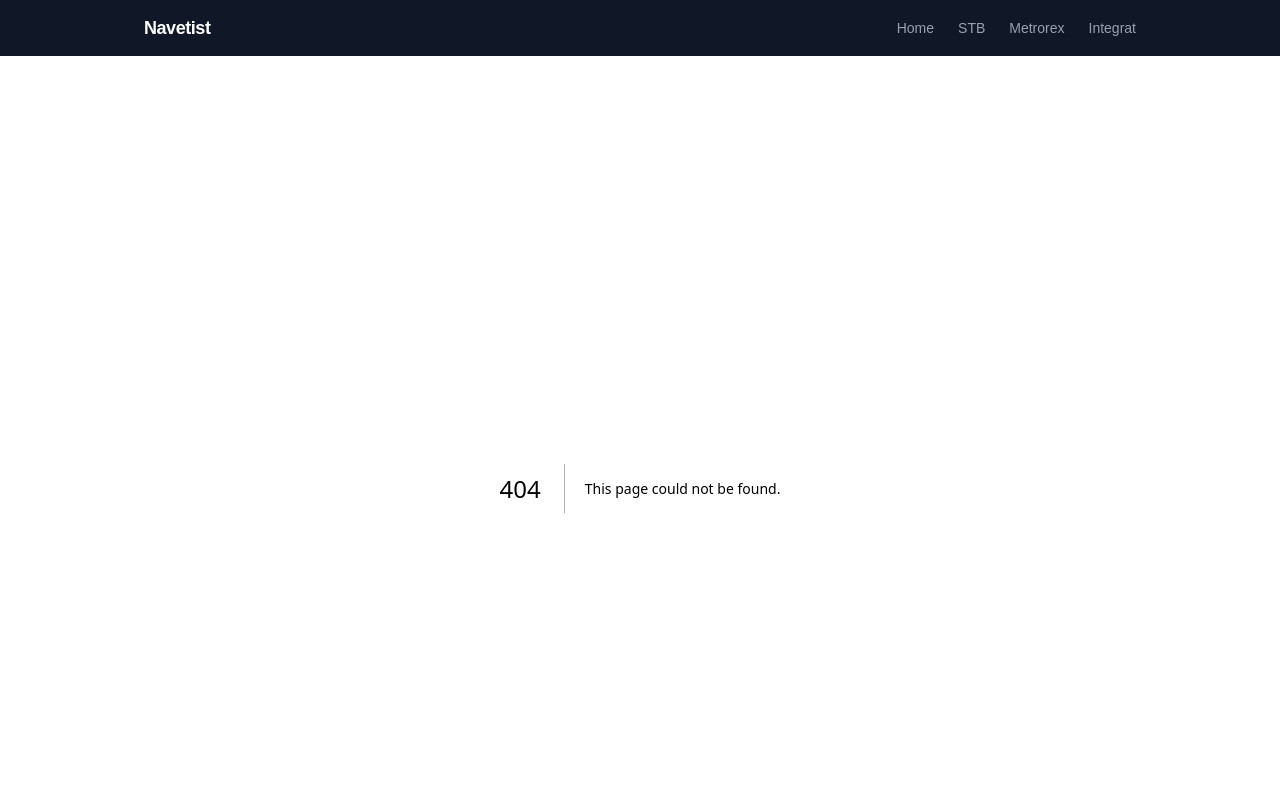
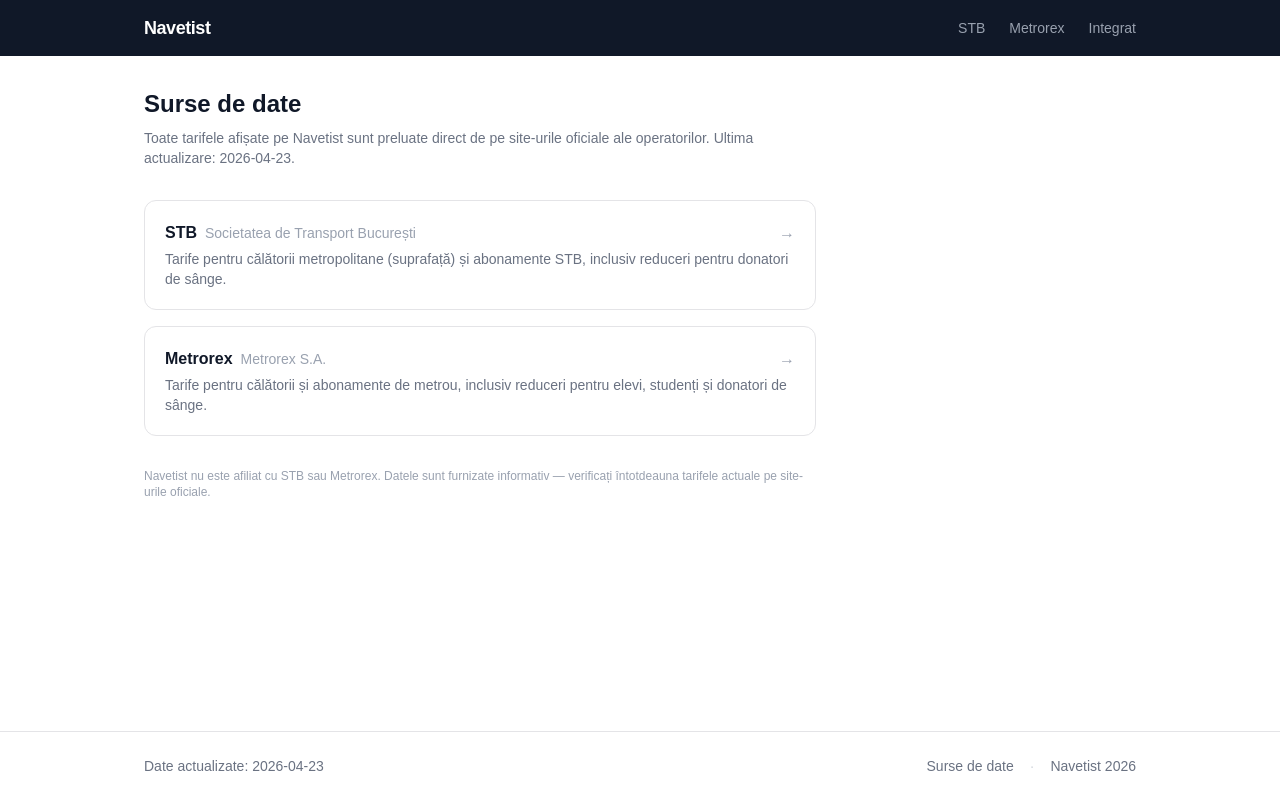
Before and after one commit to silviuio/navetist, a Next.js app: page /surse in a window 1280 px wide. Before the commit this address had no page. Shown: the top 810 px of the page. Built offline with nearby package versions, Linux system fonts and the light colour scheme.

Commit message:
Refactor FareCard component layout and update Metrorex styling; add Footer and SourcesNote components

```diff
--- a/app/components/FareCard.tsx
+++ b/app/components/FareCard.tsx
@@ -3,7 +3,7 @@
 
 const operatorBg: Record<Operator, string> = {
   stb: "bg-emerald-900",
-  metrorex: "bg-gray-800",
+  metrorex: "bg-sky-950",
   integrated: "bg-slate-700",
 };
 
@@ -13,17 +13,15 @@
 
 const FareCard = ({ fare }: Props) => {
   return (
-    <div className={`${operatorBg[fare.operator]} text-white p-4 rounded-lg`}>
-      <div className="flex items-start justify-between">
-        <h3 className="text-xl font-semibold">{fare.name}</h3>
-        <span className="text-lg font-bold">{fare.price} RON</span>
-      </div>
+    <div className={`${operatorBg[fare.operator]} text-white rounded-lg flex`}>
+      <div className="flex-1 p-4">
+        <h3 className="font-semibold text-base leading-snug mb-2">{fare.name}</h3>
 
-      <div className="mt-2 text-sm text-gray-300 space-y-1">
+        <div className="text-sm text-gray-300 space-y-1">
           {fare.category === "trip" && (
             <>
               <p>Preț per călătorie: {pricePerTrip(fare).toFixed(2)} RON</p>
-            {fare.validityMinutes && <p>Valabilitate: {fare.validityMinutes} minute</p>}
+              {fare.validityMinutes && <p>Valabilitate: {fare.validityMinutes} min</p>}
               {fare.transferable && <p>Transfer între linii inclus</p>}
             </>
           )}
@@ -33,7 +31,7 @@
               <p>Valabilitate: {fare.duration.value} {fare.duration.unit}</p>
               <p>Necesită validare la prima utilizare</p>
               {fare.activationWindowMinutes && (
-              <p>Fereastră activare: {fare.activationWindowMinutes} minute</p>
+                <p>Fereastră activare: {fare.activationWindowMinutes} min</p>
               )}
             </>
           )}
@@ -45,9 +43,11 @@
             </>
           )}
 
-        <p className="text-gray-400 text-xs uppercase tracking-wide mt-2">
-          {fare.operator} · {fare.scope}
-        </p>
+        </div>
+      </div>
+
+      <div className="border-l border-white/10 flex items-center justify-center px-4 min-w-[80px]">
+        <span className="text-lg font-bold whitespace-nowrap">{fare.price} RON</span>
       </div>
     </div>
   );
--- /dev/null
+++ b/app/components/Footer.tsx
@@ -0,0 +1,19 @@
+import Link from "next/link";
+import { faresData } from "../lib/fares";
+
+export default function Footer() {
+  return (
+    <footer className="border-t border-zinc-200 dark:border-zinc-800 mt-2">
+      <div className="max-w-5xl mx-auto px-4 py-6 flex flex-col sm:flex-row items-center justify-between gap-3 text-sm text-gray-500 dark:text-gray-400">
+        <span>Date actualizate: {faresData.meta.lastUpdated}</span>
+        <div className="flex items-center gap-4">
+          <Link href="/surse" className="hover:text-gray-800 dark:hover:text-gray-200 transition-colors">
+            Surse de date
+          </Link>
+          <span className="text-gray-300 dark:text-gray-700">·</span>
+          <span>Navetist {new Date().getFullYear()}</span>
+        </div>
+      </div>
+    </footer>
+  );
+}
--- a/app/components/Navbar.tsx
+++ b/app/components/Navbar.tsx
@@ -5,7 +5,6 @@
 import { useState } from "react";
 
 const links = [
-  { href: "/", label: "Home" },
   { href: "/stb", label: "STB" },
   { href: "/metrorex", label: "Metrorex" },
   { href: "/integrat", label: "Integrat" },
--- /dev/null
+++ b/app/components/SourcesNote.tsx
@@ -0,0 +1,36 @@
+import Link from "next/link";
+import { faresData } from "../lib/fares";
+
+type Props = {
+  sources: ("stb" | "metrorex")[];
+};
+
+const sourceLinks: Record<"stb" | "metrorex", { label: string; href: string }> = {
+  stb: { label: "stbsa.ro", href: faresData.meta.sources.stb },
+  metrorex: { label: "metrorex.ro", href: faresData.meta.sources.metrorex },
+};
+
+export default function SourcesNote({ sources }: Props) {
+  return (
+    <p className="text-xs text-gray-400 dark:text-gray-500 mt-10 pt-6 border-t border-zinc-200 dark:border-zinc-800">
+      Surse:{" "}
+      {sources.map((s, i) => (
+        <span key={s}>
+          <a
+            href={sourceLinks[s].href}
+            target="_blank"
+            rel="noopener noreferrer"
+            className="underline hover:text-gray-600 dark:hover:text-gray-300 transition-colors"
+          >
+            {sourceLinks[s].label}
+          </a>
+          {i < sources.length - 1 && " · "}
+        </span>
+      ))}{" "}
+      — actualizat {faresData.meta.lastUpdated}. {" "}
+      <Link href="/surse" className="underline hover:text-gray-600 dark:hover:text-gray-300 transition-colors">
+        Vezi toate sursele
+      </Link>
+    </p>
+  );
+}
--- a/app/layout.tsx
+++ b/app/layout.tsx
@@ -1,6 +1,7 @@
 import type { Metadata } from "next";
 import { Geist, Geist_Mono } from "next/font/google";
 import Navbar from "./components/Navbar";
+import Footer from "./components/Footer";
 import "./globals.css";
 
 const geistSans = Geist({
@@ -33,6 +34,7 @@
           <main className="flex-1 w-full max-w-5xl mx-auto px-4 py-8">
             {children}
           </main>
+          <Footer />
         </body>
     </html>
   );
--- a/app/metrorex/page.tsx
+++ b/app/metrorex/page.tsx
@@ -10,14 +10,14 @@
   return (
     <div>
       <div className="mb-8">
-        <span className="text-xs font-semibold bg-gray-700 text-gray-100 px-2 py-1 rounded">
+        <span className="text-xs font-semibold bg-sky-950 text-sky-100 px-2 py-1 rounded">
           Metrorex
         </span>
         <h1 className="text-2xl font-bold text-gray-900 dark:text-white mt-3 mb-1">
           Metrorex S.A.
         </h1>
         <p className="text-gray-500 dark:text-gray-400 max-w-xl text-sm">
-          Rețeaua de metrou din București cu 4 magistrale și 53 de stații. Fiecare
+          Rețeaua de metrou din București cu 5 magistrale și 63 de stații. Fiecare
           validare reprezintă o călătorie individuală — nu există transfer între stații.
         </p>
       </div>
--- a/app/page.tsx
+++ b/app/page.tsx
@@ -18,9 +18,9 @@
     label: "Metrorex",
     fullName: "Metrorex S.A.",
     description:
-      "Rețeaua de metrou din București cu 4 magistrale și 53 de stații. Fiecare validare reprezintă o călătorie individuală fără transfer.",
-    color: "border-gray-500",
-    badge: "bg-gray-700 text-gray-100",
+      "Rețeaua de metrou din București cu 5 magistrale și 63 de stații. Fiecare validare reprezintă o călătorie individuală fără transfer.",
+    color: "border-sky-700",
+    badge: "bg-sky-950 text-blue-100",
   },
   {
     key: "integrated" as const,
@@ -56,10 +56,10 @@
             <Link
               key={op.key}
               href={op.href}
-              className={`group block bg-white dark:bg-zinc-900 rounded-xl border-t-4 ${op.color} shadow-sm hover:shadow-md transition-shadow p-5`}
+              className={`group flex flex-col bg-white dark:bg-zinc-900 rounded-xl border-t-4 ${op.color} shadow-sm hover:shadow-md transition-shadow p-5`}
             >
               <div className="flex items-start justify-between mb-3">
-                <span className={`text-xs font-semibold px-2 py-1 rounded ${op.badge}`}>
+                <span className={`text-sm font-semibold px-3 py-1.5 rounded ${op.badge}`}>
                   {op.label}
                 </span>
                 <span className="text-gray-400 group-hover:translate-x-1 transition-transform text-lg">
@@ -74,7 +74,7 @@
                 {op.description}
               </p>
 
-              <div className="flex items-center gap-4 text-sm text-gray-600 dark:text-gray-400 border-t border-gray-100 dark:border-zinc-800 pt-3">
+              <div className="mt-auto flex items-center gap-4 text-sm text-gray-600 dark:text-gray-400 border-t border-gray-100 dark:border-zinc-800 pt-3">
                 <span>{fares.length} tipuri de bilete</span>
                 <span>·</span>
                 <span>de la {minPrice} RON</span>
--- /dev/null
+++ b/app/surse/page.tsx
@@ -0,0 +1,62 @@
+import { faresData } from "../lib/fares";
+
+const sources = [
+  {
+    operator: "STB",
+    fullName: "Societatea de Transport București",
+    href: faresData.meta.sources.stb,
+    description:
+      "Tarife pentru călătorii metropolitane (suprafață) și abonamente STB, inclusiv reduceri pentru donatori de sânge.",
+  },
+  {
+    operator: "Metrorex",
+    fullName: "Metrorex S.A.",
+    href: faresData.meta.sources.metrorex,
+    description:
+      "Tarife pentru călătorii și abonamente de metrou, inclusiv reduceri pentru elevi, studenți și donatori de sânge.",
+  },
+];
+
+export default function SursePage() {
+  return (
+    <div className="max-w-2xl">
+      <h1 className="text-2xl font-bold text-gray-900 dark:text-white mb-2">
+        Surse de date
+      </h1>
+      <p className="text-gray-500 dark:text-gray-400 text-sm mb-8">
+        Toate tarifele afișate pe Navetist sunt preluate direct de pe site-urile
+        oficiale ale operatorilor. Ultima actualizare: {faresData.meta.lastUpdated}.
+      </p>
+
+      <div className="space-y-4">
+        {sources.map((s) => (
+          <a
+            key={s.operator}
+            href={s.href}
+            target="_blank"
+            rel="noopener noreferrer"
+            className="block bg-white dark:bg-zinc-900 border border-zinc-200 dark:border-zinc-800 rounded-xl p-5 hover:shadow-md transition-shadow group"
+          >
+            <div className="flex items-center justify-between mb-1">
+              <div>
+                <span className="font-semibold text-gray-900 dark:text-white">
+                  {s.operator}
+                </span>
+                <span className="text-gray-400 text-sm ml-2">{s.fullName}</span>
+              </div>
+              <span className="text-gray-400 group-hover:translate-x-1 transition-transform">
+                →
+              </span>
+            </div>
+            <p className="text-sm text-gray-500 dark:text-gray-400">{s.description}</p>
+          </a>
+        ))}
+      </div>
+
+      <p className="text-xs text-gray-400 dark:text-gray-500 mt-8">
+        Navetist nu este afiliat cu STB sau Metrorex. Datele sunt furnizate
+        informativ — verificați întotdeauna tarifele actuale pe site-urile oficiale.
+      </p>
+    </div>
+  );
+}
```
Lines whose indentation alone changed are shown as unchanged.
